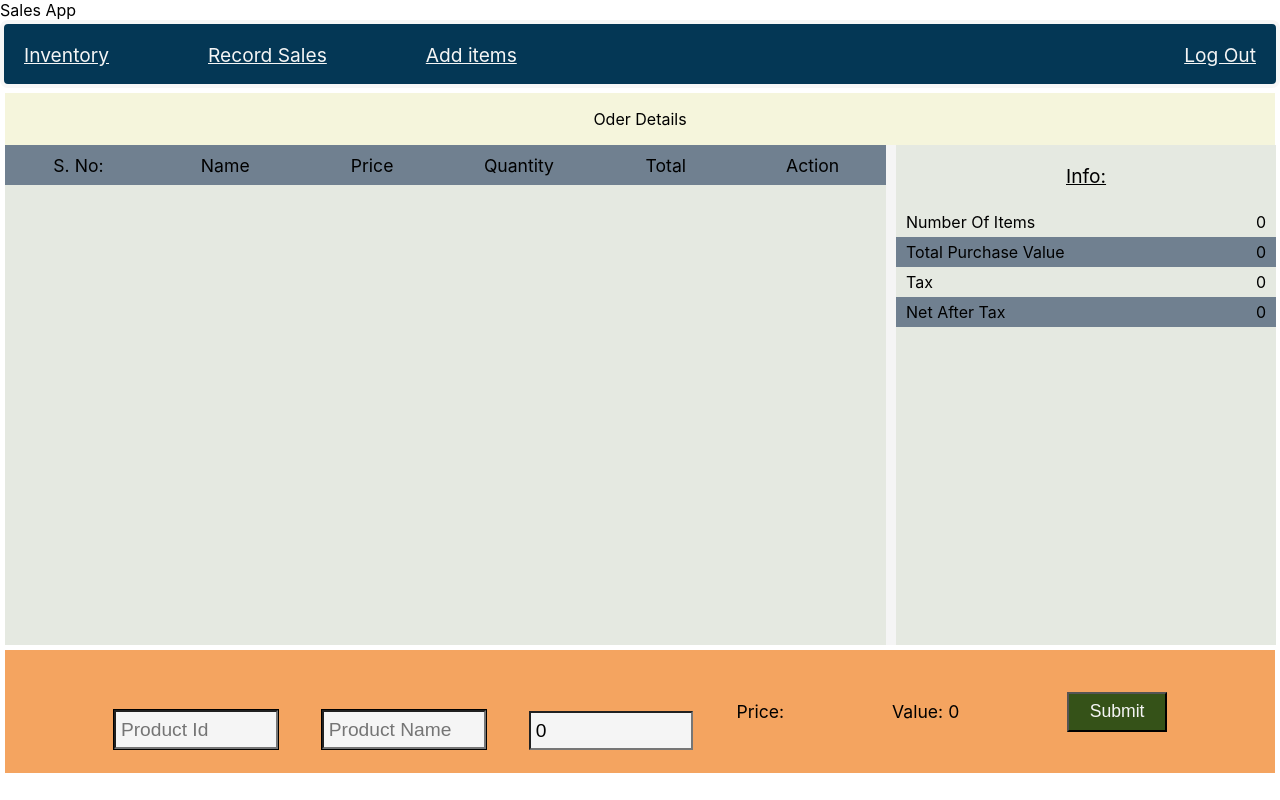
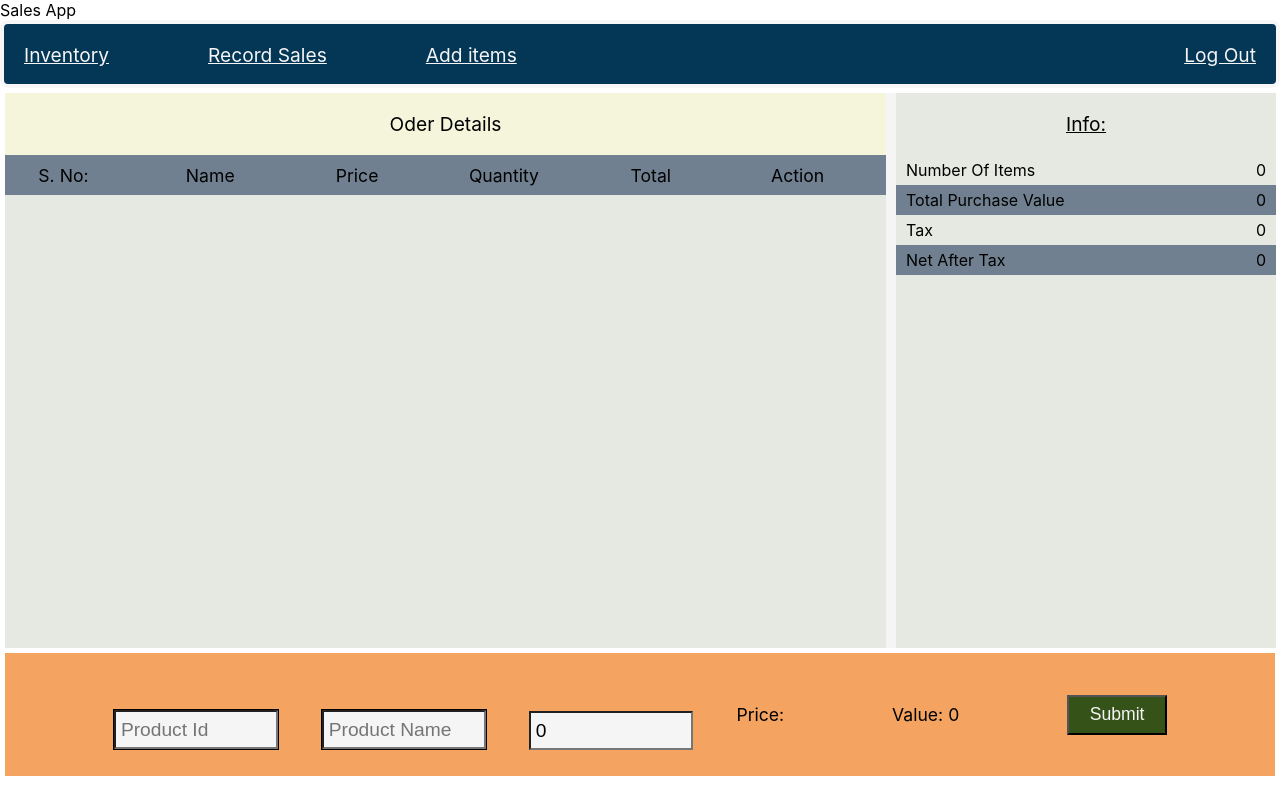
Before and after one commit to Narinder84/sales-record-app, a React (Create React App) app: page / in a window 1280 px wide. Built offline with nearby package versions, Linux system fonts and the light colour scheme.

Commit message:
some changes to table row

```diff
--- a/public/index.html
+++ b/public/index.html
@@ -27,6 +27,10 @@
       Learn how to configure a non-root public URL by running `npm run build`.
     -->
 		<title>Sales App</title>
+		<link
+			rel="stylesheet"
+			href="https://cdnjs.cloudflare.com/ajax/libs/font-awesome/5.15.1/css/all.min.css"
+		/>
 	</head>
 	<body>
 		<noscript>You need to enable JavaScript to run this app.</noscript>
--- a/src/components/sales-table/sales-table.container.jsx
+++ b/src/components/sales-table/sales-table.container.jsx
@@ -9,7 +9,11 @@ import './sales-table.style.scss';
 const SalesTable = ({ oderList }) => {
 	console.log(oderList);
 	return (
+		<>
 			<div className='sales-table-container'>
+				<div className='sales-heading'>
+					<p>Oder Details</p>
+				</div>
 				<div className='sales-table'>
 					<div className='heading-row'>
 						<div className='cell'>
@@ -36,6 +40,7 @@ const SalesTable = ({ oderList }) => {
 					})}
 				</div>
 			</div>
+		</>
 	);
 };
 
--- a/src/components/sales-table/sales-table.style.scss
+++ b/src/components/sales-table/sales-table.style.scss
@@ -1 +1,10 @@
 /** @format */
+
+.sales-heading {
+	font-size: 1.2rem;
+	width: 100%;
+	background-color: beige;
+	display: flex;
+	justify-content: center;
+	text-align: center;
+}
--- a/src/components/table.row/table.row.jsx
+++ b/src/components/table.row/table.row.jsx
@@ -50,7 +50,6 @@ class TableRow extends React.Component {
 		}
 	};
 	render() {
-		console.log(this.state.quantity === '', '===----', this.props.quantity);
 		return (
 			<div key={this.props.indx} className='data-row'>
 				<form onSubmit={this.handleSubmit}>
@@ -78,11 +77,19 @@ class TableRow extends React.Component {
 					<div className='cell'>
 						<span>{this.props.item.quantity * this.props.item.price}</span>
 					</div>
-					<div className='cell action '>
+					<div className='  bo cell action '>
+						<span>
+							<i class='far fa-trash-alt'></i>
+						</span>
+
 						{this.state.isActive ? (
-							<span onClick={this.handleClick}>Save</span>
+							<span onClick={this.handleClick}>
+								<i class='far fa-save'></i>
+							</span>
 						) : (
-							<span onClick={this.handleClick}>Edit</span>
+							<span onClick={this.handleClick}>
+								<i class='far fa-edit'></i>
+							</span>
 						)}
 					</div>
 				</form>
--- a/src/components/table.row/table.row.scss
+++ b/src/components/table.row/table.row.scss
@@ -8,6 +8,25 @@
 	justify-content: center;
 	border: none;
 }
+.cell {
+	span {
+		margin: 0 30px 0 0;
+	}
+}
 .action {
 	cursor: pointer;
 }
+.data-row {
+	margin-top: 2px;
+	border: rgb(94, 91, 91) solid 1px;
+}
+.data-row:nth-child(odd) {
+	background-color: rgb(194, 224, 224);
+}
+.bo {
+	width: 100%;
+
+	display: flex;
+	justify-content: space-evenly;
+	align-content: space-between;
+}
--- a/src/pages/sales-record/sales-record-component.jsx
+++ b/src/pages/sales-record/sales-record-component.jsx
@@ -10,9 +10,6 @@ import './sales-record-styles.scss';
 const SalesRecord = () => {
 	return (
 		<div className='sales-record-container'>
-			<div className='sales-heading'>
-				<p>Oder Details</p>
-			</div>
 			<div className='upper-section'>
 				<SalesTable />
 				<InfoTable />
--- a/src/pages/sales-record/sales-record-styles.scss
+++ b/src/pages/sales-record/sales-record-styles.scss
@@ -1,17 +1,10 @@
 /** @format */
 .sales-record-container {
 	padding: 5px;
-	.sales-heading {
-		width: 100%;
-		background-color: beige;
-		display: flex;
-		justify-content: center;
-		text-align: center;
-	}
 }
 .upper-section {
 	display: flex;
-	height: 500px;
+	height: 555px;
 	width: 99.3vw;
 	background-color: rgb(229, 233, 225);
 	.right-panel {
```
Lines whose indentation alone changed are shown as unchanged.
